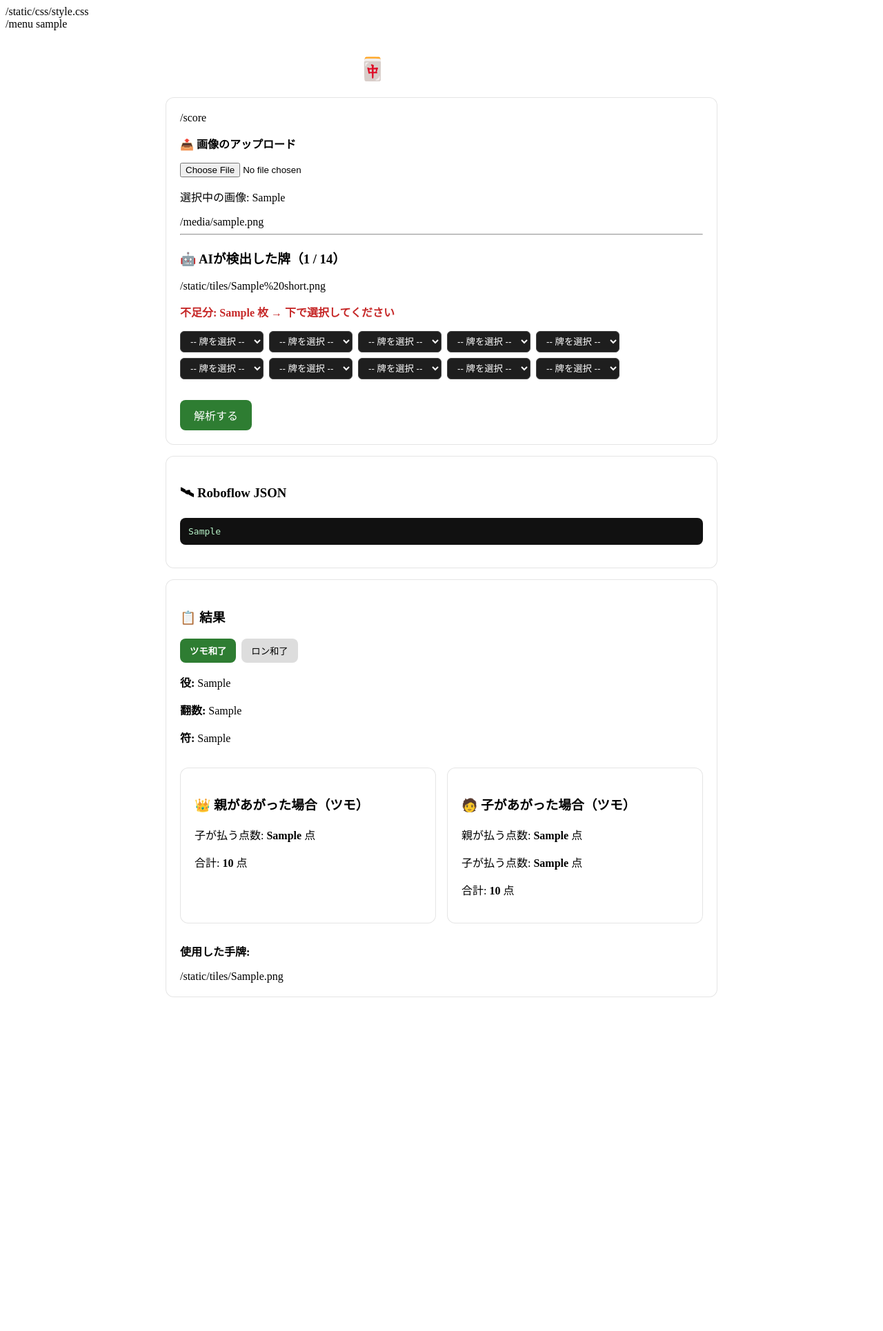
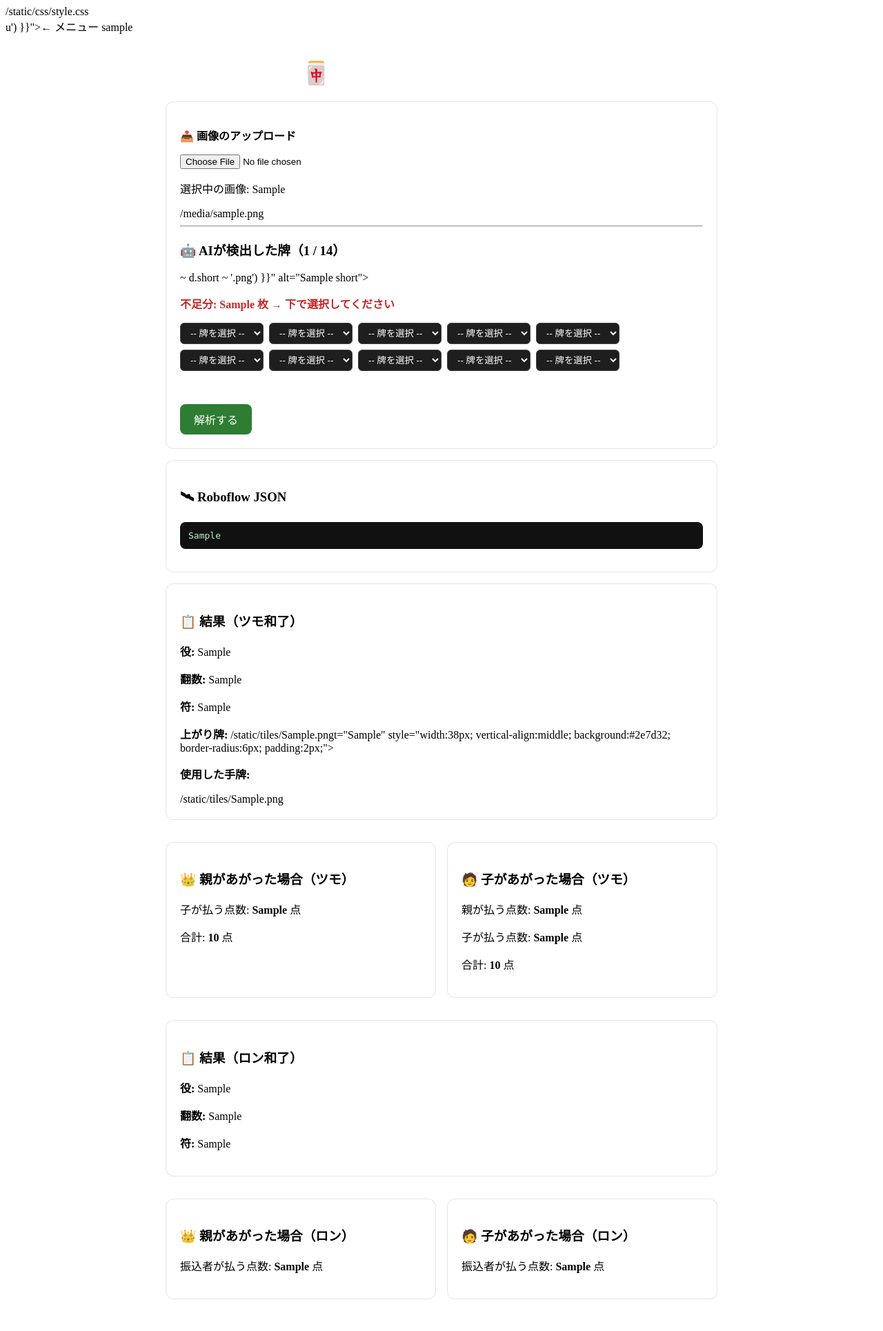
Before and after one commit to yosida-yuta/macnijong, a Flask app: template templates/score.html in a window 1280 px wide. Shown: the whole page at 69% size. Before the commit the page ends 1446 px from the top, so only its background shows below. Run offline with Flask 3, Linux system fonts and the light colour scheme; the template is opened without the code that fills it: most values are stand-ins (such as "Sample title", 1, 10 or a date in 2020).

Commit message:
Macni雀 v3.9 score.html 完全動作版（成功時の構造に統一）

```diff
--- a/templates/score.html
+++ b/templates/score.html
@@ -2,7 +2,7 @@
 <html lang="ja">
 <head>
 <meta charset="UTF-8">
-<title>Macni雀 - 点数計算 v3.9</title>
+<title>Macni雀 - 点数計算</title>
 {{ url_for('static', filename='css/style.css') }}
 <style>
 .score-wrap {
@@ -35,73 +35,67 @@
 }
 
 .btn-primary {
-  background: #2e7d32; color: white; border: none;
-  padding: 10px 20px; border-radius: 8px; cursor: pointer; font-size: 16px;
+  background: #2e7d32;
+  color: white;
+  border: none;
+  padding: 10px 20px;
+  border-radius: 8px;
+  cursor: pointer;
+  font-size: 16px;
 }
-.btn-primary:hover { background: #1b5e20; }
+.btn-primary:hover {
+  background: #1b5e20;
+}
 
-.hand-tags { display: flex; flex-wrap: wrap; gap: 6px; margin-top: 8px; }
+.hand-tags {
+  display: flex; flex-wrap: wrap; gap: 6px; margin-top: 8px;
+}
 
 .result-grid {
-  display: grid; grid-template-columns: 1fr 1fr;
-  gap: 16px; margin-top: 12px;
+  display: grid;
+  grid-template-columns: 1fr 1fr;
+  gap: 16px;
+  margin-top: 12px;
 }
 @media (max-width: 600px) {
   .result-grid { grid-template-columns: 1fr; }
 }
 
 .json-pre {
-  background: #111; color: #b9f6ca;
-  padding: 12px; border-radius: 8px;
-  overflow: auto; max-height: 200px; font-size: 13px;
+  background: #111;
+  color: #b9f6ca;
+  padding: 12px;
+  border-radius: 8px;
+  overflow: auto;
+  max-height: 200px;
+  font-size: 13px;
 }
 
-.missing { color: #c62828; font-weight: bold; }
+.missing {
+  color: #c62828;
+  font-weight: bold;
+}
 
 .manual-select-row {
-  display: flex; flex-wrap: wrap; gap: 8px; margin: 12px 0;
+  display: flex;
+  flex-wrap: wrap;
+  gap: 8px;
+  margin: 12px 0;
 }
 .manual-select {
-  background: #1e1e1e; color: #fff;
-  border: 1px solid #444; border-radius: 6px;
-  padding: 6px 10px; min-width: 110px;
+  background: #1e1e1e;
+  color: #fff;
+  border: 1px solid #444;
+  border-radius: 6px;
+  padding: 6px 10px;
+  min-width: 110px;
 }
 
 .preview-img {
-  max-width: 300px; border-radius: 8px; margin-top: 8px;
+  max-width: 300px;
+  border-radius: 8px;
+  margin-top: 8px;
 }
-
-.checkbox-grid {
-  display:grid;
-  grid-template-columns: repeat(auto-fill, minmax(140px, 1fr));
-  gap:8px; margin: 8px 0;
-}
-.checkbox-grid label {
-  background: #f1f1f1; color: #000;
-  padding: 6px 8px; border-radius: 6px;
-  display:flex; align-items:center; gap:6px;
-}
-
-.win-tile-picker {
-  display:flex; flex-wrap:wrap; gap:8px; margin:12px 0;
-}
-.win-tile-picker label { cursor:pointer; display:inline-block; }
-.win-tile-picker input[type="radio"]{ display:none; }
-.win-tile-picker input[type="radio"]:checked + img {
-  border: 3px solid red; border-radius: 6px;
-}
-.win-tile-picker img {
-  width:50px; background:#2e7d32; border-radius:6px; padding:3px;
-}
-
-.tab-row { display:flex; gap:8px; margin-bottom:8px; }
-.tab-btn {
-  background: #ddd; color:#000; border:none;
-  padding:8px 14px; border-radius:8px; cursor:pointer;
-}
-.tab-btn.active { background:#2e7d32; color:#fff; font-weight:bold; }
-.tab-content { display:none; }
-.tab-content.active { display:block; }
 </style>
 </head>
 <body>
@@ -109,16 +103,17 @@
 <div class="container">
 
   <div class="header">
-    {{ url_for('menu') }}
+    u') }}">← メニュー</a>
     <span class="nickname">{{ nickname }}</span>
   </div>
 
   <div class="score-wrap">
 
-    <h1 style="text-align:center;">🀄 点数計算 v3.9</h1>
+    <h1 style="text-align:center;">🀄 点数計算（AI連携 v3.7）</h1>
 
+    <!-- アップロード + フォーム -->
     <div class="card-box">
-      {{ url_for('score') }}
+      <form method="POST" enctype="multipart/form-data">
 
         <p><b>📤 画像のアップロード</b></p>
         <input type="file" name="image">
@@ -143,7 +138,7 @@
           {% if detected %}
             <ul class="tile-list">
               {% for d in detected %}
-                <li>{{ url_for('static', filename='tiles/' ~ d.short ~ '.png') }}</li>
+                <li>~ d.short ~ '.png') }}" alt="{{ d.short }}"></li>
               {% endfor %}
             </ul>
           {% else %}
@@ -181,54 +176,17 @@
         {% elif pick_win_tile %}
           <hr>
           <h3>14枚そろいました 🎉</h3>
-          <p>下の牌から「上がり牌」をクリックしてください</p>
+          <p>上がり牌を選んでください</p>
 
-          <div class="win-tile-picker">
+          <select name="win_tile" class="manual-select" required>
+            <option value="">-- 上がり牌を選択 --</option>
             {% for t in tiles_14 %}
-              <label>
-                <input type="radio" name="win_tile" value="{{ t }}" required>
-                {{ url_for('static', filename='tiles/' ~ t ~ '.png') }}
-              </label>
+              <option value="{{ t }}">{{ t }}</option>
             {% endfor %}
-          </div>
-
-          <hr>
-          <h3>🎮 状況フラグ</h3>
-          <div class="checkbox-grid">
-            <label><input type="checkbox" name="is_riichi"> リーチ</label>
-            <label><input type="checkbox" name="is_double_riichi"> ダブルリーチ</label>
-            <label><input type="checkbox" name="is_ippatsu"> 一発</label>
-            <label><input type="checkbox" name="is_chankan"> 槍槓</label>
-            <label><input type="checkbox" name="is_haitei"> 海底</label>
-            <label><input type="checkbox" name="is_houtei"> 河底</label>
-            <label><input type="checkbox" name="is_rinshan"> 嶺上</label>
-          </div>
-
-          <h3>🌬 風 / ドラ</h3>
-          <div class="checkbox-grid">
-            <label>自風:
-              <select name="player_wind">
-                <option value="1z">東</option>
-                <option value="2z">南</option>
-                <option value="3z">西</option>
-                <option value="4z">北</option>
-              </select>
-            </label>
-            <label>場風:
-              <select name="round_wind">
-                <option value="1z">東場</option>
-                <option value="2z">南場</option>
-                <option value="3z">西場</option>
-                <option value="4z">北場</option>
-              </select>
-            </label>
-            <label>ドラ:
-              <input type="number" name="dora_count" value="0" min="0" max="10" style="width:80px;">
-            </label>
-          </div>
+          </select>
         {% endif %}
 
-        <br>
+        <br><br>
         <button type="submit" class="btn-primary">解析する</button>
       </form>
     </div>
@@ -242,49 +200,14 @@
 
     {% if result %}
     <div class="card-box">
-      <h3>📋 結果</h3>
-
-      <div class="tab-row">
-        <button type="button" class="tab-btn active" onclick="showTab(event, 'tsumo')">ツモ和了</button>
-        <button type="button" class="tab-btn" onclick="showTab(event, 'ron')">ロン和了</button>
-      </div>
-
-      <div id="tab-tsumo" class="tab-content active">
-        <p><b>役:</b> {{ result.yaku_tsumo }}</p>
-        <p><b>翻数:</b> {{ result.han_tsumo }}</p>
-        <p><b>符:</b> {{ result.fu_tsumo }}</p>
-
-        <div class="result-grid">
-          <div class="result-box">
-            <h3>👑 親があがった場合（ツモ）</h3>
-            <p>子が払う点数: <b>{{ result.dealer_each }}</b> 点</p>
-            <p>合計: <b>{{ result.dealer_total }}</b> 点</p>
-          </div>
-          <div class="result-box">
-            <h3>🧑 子があがった場合（ツモ）</h3>
-            <p>親が払う点数: <b>{{ result.child_main }}</b> 点</p>
-            <p>子が払う点数: <b>{{ result.child_add }}</b> 点</p>
-            <p>合計: <b>{{ result.child_total }}</b> 点</p>
-          </div>
-        </div>
-      </div>
-
-      <div id="tab-ron" class="tab-content">
-        <p><b>役:</b> {{ result.yaku_ron }}</p>
-        <p><b>翻数:</b> {{ result.han_ron }}</p>
-        <p><b>符:</b> {{ result.fu_ron }}</p>
-
-        <div class="result-grid">
-          <div class="result-box">
-            <h3>👑 親があがった場合（ロン）</h3>
-            <p>振込者が払う点数: <b>{{ result.ron_dealer }}</b> 点</p>
-          </div>
-          <div class="result-box">
-            <h3>🧑 子があがった場合（ロン）</h3>
-            <p>振込者が払う点数: <b>{{ result.ron_child }}</b> 点</p>
-          </div>
-        </div>
-      </div>
+      <h3>📋 結果（ツモ和了）</h3>
+      <p><b>役:</b> {{ result.yaku_tsumo }}</p>
+      <p><b>翻数:</b> {{ result.han_tsumo }}</p>
+      <p><b>符:</b> {{ result.fu_tsumo }}</p>
+      <p><b>上がり牌:</b>
+        {{ url_for('static', filename='tiles/' ~ result.win_tile ~ '.png') }}t="{{ result.win_tile }}"
+             style="width:38px; vertical-align:middle; background:#2e7d32; border-radius:6px; padding:2px;">
+      </p>
 
       <p style="margin-top:12px;"><b>使用した手牌:</b></p>
       <div class="hand-tags">
@@ -293,24 +216,45 @@
         {% endfor %}
       </div>
     </div>
+
+    <div class="result-grid">
+      <div class="result-box">
+        <h3>👑 親があがった場合（ツモ）</h3>
+        <p>子が払う点数: <b>{{ result.dealer_each }}</b> 点</p>
+        <p>合計: <b>{{ result.dealer_total }}</b> 点</p>
+      </div>
+
+      <div class="result-box">
+        <h3>🧑 子があがった場合（ツモ）</h3>
+        <p>親が払う点数: <b>{{ result.child_main }}</b> 点</p>
+        <p>子が払う点数: <b>{{ result.child_add }}</b> 点</p>
+        <p>合計: <b>{{ result.child_total }}</b> 点</p>
+      </div>
+    </div>
+
+    <div class="card-box">
+      <h3>📋 結果（ロン和了）</h3>
+      <p><b>役:</b> {{ result.yaku_ron }}</p>
+      <p><b>翻数:</b> {{ result.han_ron }}</p>
+      <p><b>符:</b> {{ result.fu_ron }}</p>
+    </div>
+
+    <div class="result-grid">
+      <div class="result-box">
+        <h3>👑 親があがった場合（ロン）</h3>
+        <p>振込者が払う点数: <b>{{ result.ron_dealer }}</b> 点</p>
+      </div>
+
+      <div class="result-box">
+        <h3>🧑 子があがった場合（ロン）</h3>
+        <p>振込者が払う点数: <b>{{ result.ron_child }}</b> 点</p>
+      </div>
+    </div>
     {% endif %}
 
   </div>
 
 </div>
 
-<script>
-function showTab(e, name) {
-  document.querySelectorAll('.tab-content').forEach(function (el) {
-    el.classList.remove('active');
-  });
-  document.querySelectorAll('.tab-btn').forEach(function (el) {
-    el.classList.remove('active');
-  });
-  document.getElementById('tab-' + name).classList.add('active');
-  e.currentTarget.classList.add('active');
-}
-</script>
-
 </body>
 </html>
```
